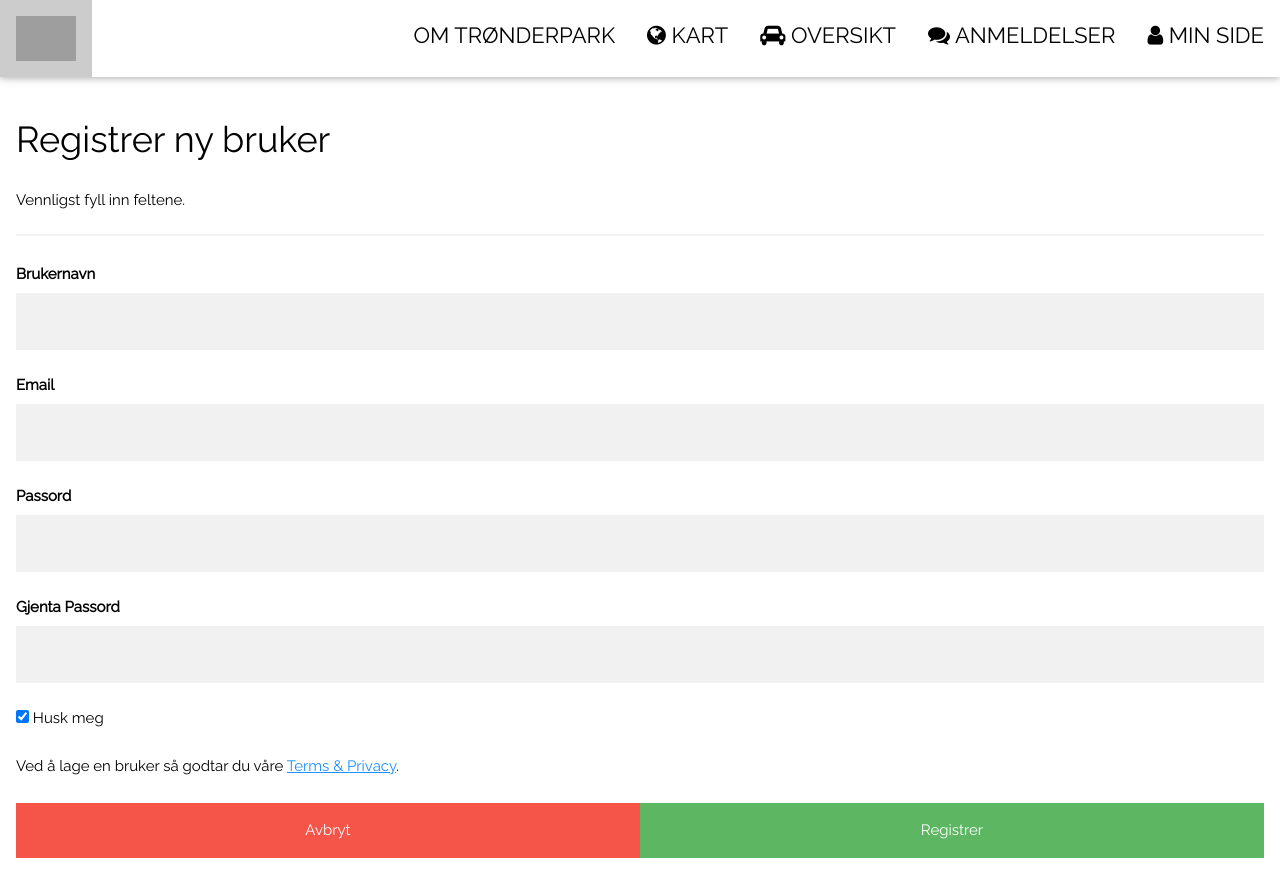
After one commit to andrsly/gib2_c00l, a Flask app: page /register/ in a window 1280 px wide. The commit adds this page. Run offline with Flask 2, Linux system fonts and the light colour scheme; some libraries are stand-ins or nearby versions; grey boxes are pictures that could not be loaded.

Commit message:
fixed the form of login and register, need more work after we have connected to the database

```diff
--- a/tronderpark/app/routes.py
+++ b/tronderpark/app/routes.py
@@ -34,7 +34,11 @@ def login():
     error = None
     if request.method == 'POST':
         if request.form['username'] != 'admin' or request.form['password'] != 'admin':
-            error = 'Invalid Credentials. Please try again.'
+            error = 'Ugyldig brukernavn eller passord. Vennligst prøv igjen.'
         else:
             return redirect(url_for('home'))
     return render_template('login.html', error=error)
+
+@app.route('/register/')
+def register():
+    return render_template('register.html')
--- a/tronderpark/app/static/css/register.css
+++ b/tronderpark/app/static/css/register.css
@@ -1,12 +1,96 @@
-.cancelbtn1, .signupbtn {
+
+  * {box-sizing: border-box}
+/* Full-width input fields */
+  input[type=text], input[type=password] {
+  width: 100%;
+  padding: 15px;
+  margin: 5px 0 22px 0;
+  display: inline-block;
+  border: none;
+  background: #f1f1f1;
+}
+
+/* Add a background color when the inputs get focus */
+input[type=text]:focus, input[type=password]:focus {
+  background-color: #ddd;
+  outline: none;
+}
+
+/* Set a style for all buttons */
+button {
+  background-color: #4CAF50;
+  color: white;
+  padding: 14px 20px;
+  margin: 8px 0;
+  border: none;
+  cursor: pointer;
+  width: 100%;
+  opacity: 0.9;
+}
+
+button:hover {
+  opacity:1;
+}
+
+/* Extra styles for the cancel button */
+.cancelbtn {
+  padding: 14px 20px;
+  background-color: #f44336;
+}
+
+/* Float cancel and signup buttons and add an equal width */
+.cancelbtn, .signupbtn {
   float: left;
   width: 50%;
-    font-size: 25px;
 }
 
+/* Add padding to container elements */
+.container {
+  padding: 16px;
+}
+
+/* The Modal (background) */
+.modal {
+  display: none; /* Hidden by default */
+  position: fixed; /* Stay in place */
+  z-index: 1; /* Sit on top */
+  left: 0;
+  top: 0;
+  width: 100%; /* Full width */
+  height: 100%; /* Full height */
+  overflow: auto; /* Enable scroll if needed */
+  background-color: #474e5d;
+  padding-top: 50px;
+}
+
+/* Modal Content/Box */
+.modal-content {
+  background-color: #fefefe;
+  margin: 5% auto 15% auto; /* 5% from the top, 15% from the bottom and centered */
+  border: 1px solid #888;
+  width: 80%; /* Could be more or less, depending on screen size */
+}
+
+/* Style the horizontal ruler */
 hr {
   border: 1px solid #f1f1f1;
   margin-bottom: 25px;
+}
+
+/* The Close Button (x) */
+.close {
+  position: absolute;
+  right: 35px;
+  top: 15px;
+  font-size: 40px;
+  font-weight: bold;
+  color: #f1f1f1;
+}
+
+.close:hover,
+.close:focus {
+  color: #f44336;
+  cursor: pointer;
 }
 
 /* Clear floats */
@@ -16,8 +100,9 @@
   display: table;
 }
 
+/* Change styles for cancel button and signup button on extra small screens */
 @media screen and (max-width: 300px) {
-    .cancelbtn1, .signupbtn {
+  .cancelbtn, .signupbtn {
     width: 100%;
   }
 }
--- /dev/null
+++ b/tronderpark/app/templates/register.html
@@ -0,0 +1,52 @@
+  <!DOCTYPE html>
+<html>
+<body>
+
+
+    {% extends "layout.html" %}
+    {% block content %}
+    <link rel="stylesheet" href="../static/css/register.css" />
+    <br>
+    <br>
+    <br>
+
+
+    <div class="container">
+    <h1>Registrer ny bruker</h1>
+    <p>Vennligst fyll inn feltene.</p>
+    <hr>
+
+    <label for="username"><b>Brukernavn</b></label>
+    <input type="text" placeholder="" name="email" required>
+
+    <br>
+    <label for="email"><b>Email</b></label>
+    <input type="text" placeholder="" name="email" required>
+
+    <br>
+    <label for="psw"><b>Passord</b></label>
+    <input type="password" placeholder="" name="psw" required>
+
+    <br>
+    <label for="psw-repeat"><b>Gjenta Passord</b></label>
+    <input type="password" placeholder="" name="psw-repeat" required>
+
+    <br>
+    <label>
+      <input type="checkbox" checked="checked" name="remember" style="margin-bottom:15px"> Husk meg
+    </label>
+
+    <p>Ved å lage en bruker så godtar du våre <a href="#" style="color:dodgerblue">Terms & Privacy</a>.</p>
+
+    <div class="clearfix">
+      <button type="button" class="cancelbtn">Avbryt</button>
+      <button type="submit" class="signupbtn">Registrer</button>
+      <br>
+    </div>
+  </div>
+
+
+
+      {% endblock %}
+  </body>
+</html>
```
Also changed, not shown: tronderpark/app/templates/login.html (+14 -7 lines). Lines whose indentation alone changed are shown as unchanged.
